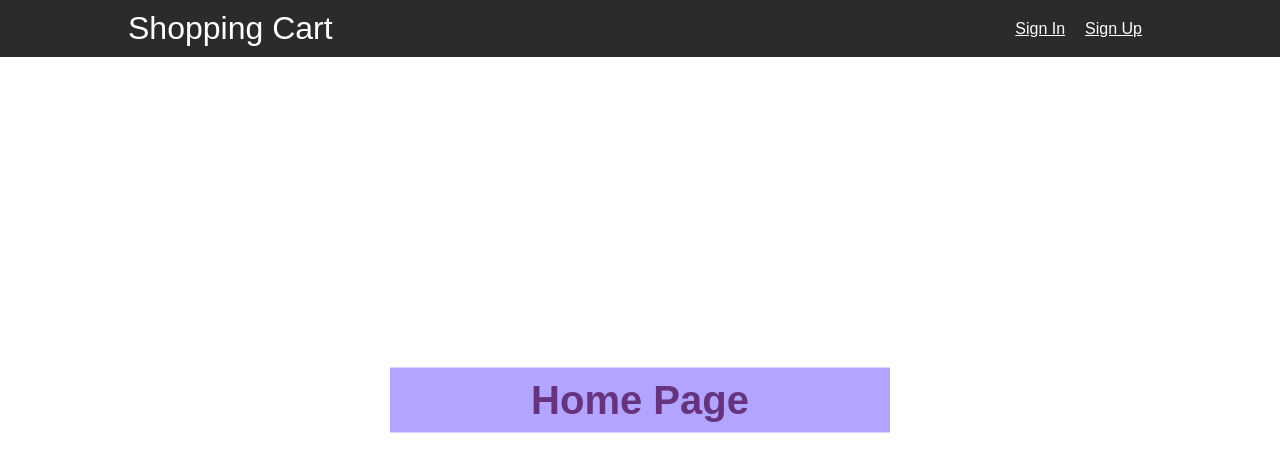
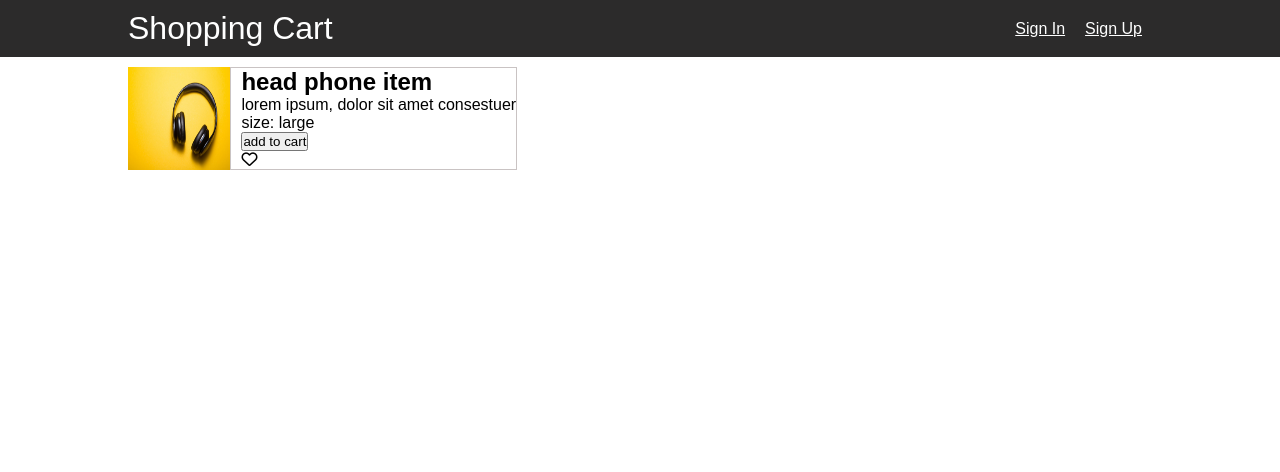
Before and after one commit to abbassdaher/E-commerce, a plain HTML site: page index.html in a window 1280 px wide. Drawn offline with Linux system fonts and the light colour scheme.

Commit message:
create product items

```diff
--- a/css/style.css
+++ b/css/style.css
@@ -75,3 +75,21 @@ header{
     opacity:0.8
 
 }
+.product-item{
+    size: 60%;
+    display: flex;
+    margin: 10px 0;
+}
+.product-item-img{
+width: 10%;
+}
+.product-item-content{
+    border: 1px solid rgb(201, 195, 195);
+    padding-left: 10px;
+    /* background-color: red; */
+}
+.add-to-cart{
+    display: flex;
+}
+.product-item-title{}
+.product-item-desc{}
--- a/index.html
+++ b/index.html
@@ -5,6 +5,7 @@
     <meta http-equiv="X-UA-Compatible" content="IE=edge">
     <meta name="viewport" content="width=device-width, initial-scale=1.0">
     <link rel="stylesheet" href="css/style.css">
+    <link rel="stylesheet" href="https://cdnjs.cloudflare.com/ajax/libs/font-awesome/6.4.0/css/all.min.css">
     <title>Index</title>
 </head>
 <body>
@@ -31,8 +32,21 @@
         </div>
     </header>
 
-    <section class="section-form">
-        <h2>home Page</h2>
+    <section class="section-home">
+        <div class="container">
+            <div class="products">
+                <div class="product-item">
+                    <img src="images/headphone.jpg" alt="image" class="product-item-img">
+                    <div class="product-item-content">
+                        <h2 class="product-item-title">head phone item</h2>
+                    <p class="product-item-desc">lorem ipsum, dolor sit amet consestuer</p>
+                    <span class="product-item-size">size: large</span>
+                    <button class="add-to-cart">add to cart</button>
+                    <i class="fa-sharp fa-regular fa-heart"></i>
+                    </div>
+                </div>
+            </div>
+        </div>
 
     </section>
     <script src="js/script.js"></script>
```
Also changed, not shown: images/glasses.jpg (added), images/headphone.jpg (added), images/lab.jpg (added), images/user_avatar.jpg (added), images/watch.jpg (added).
